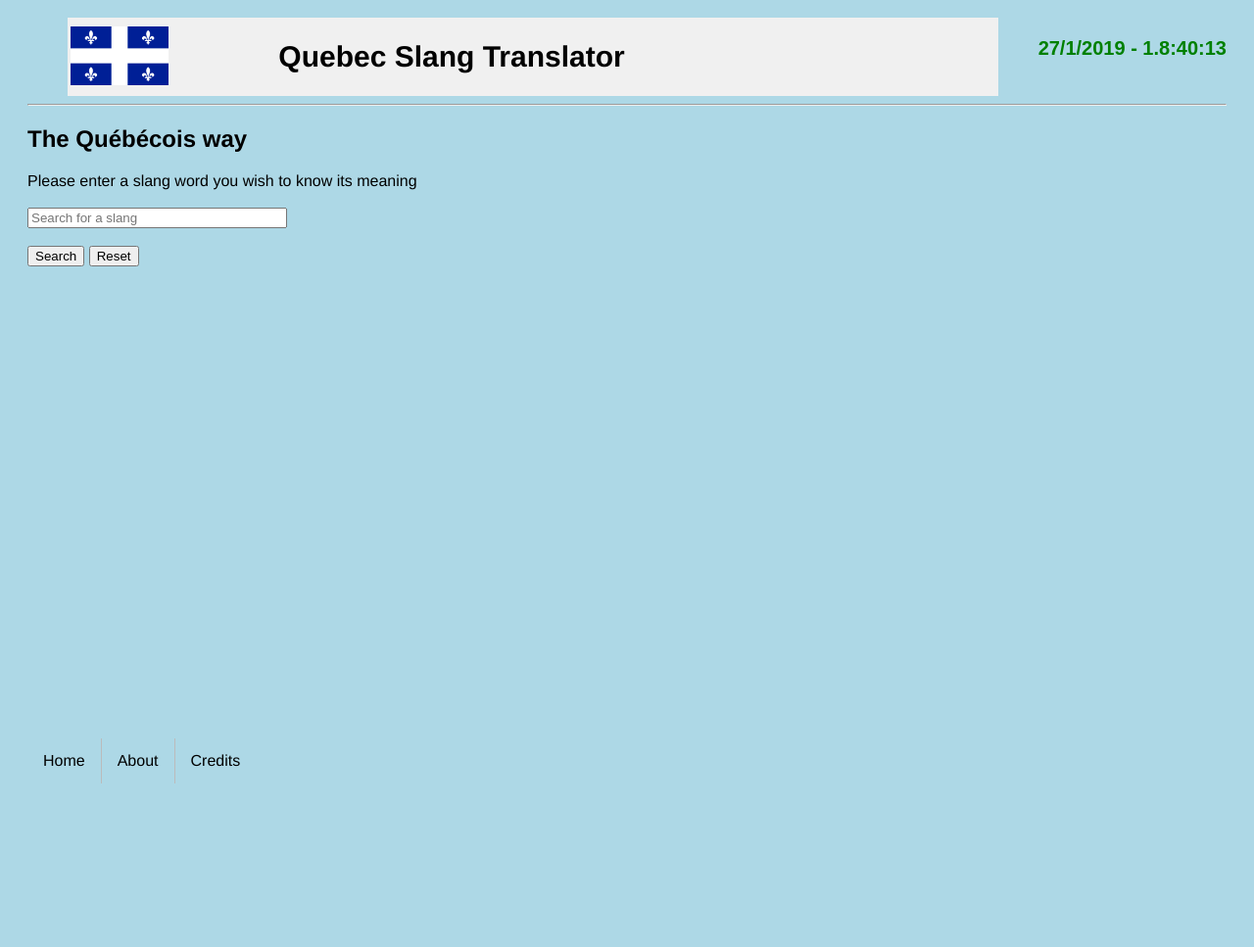
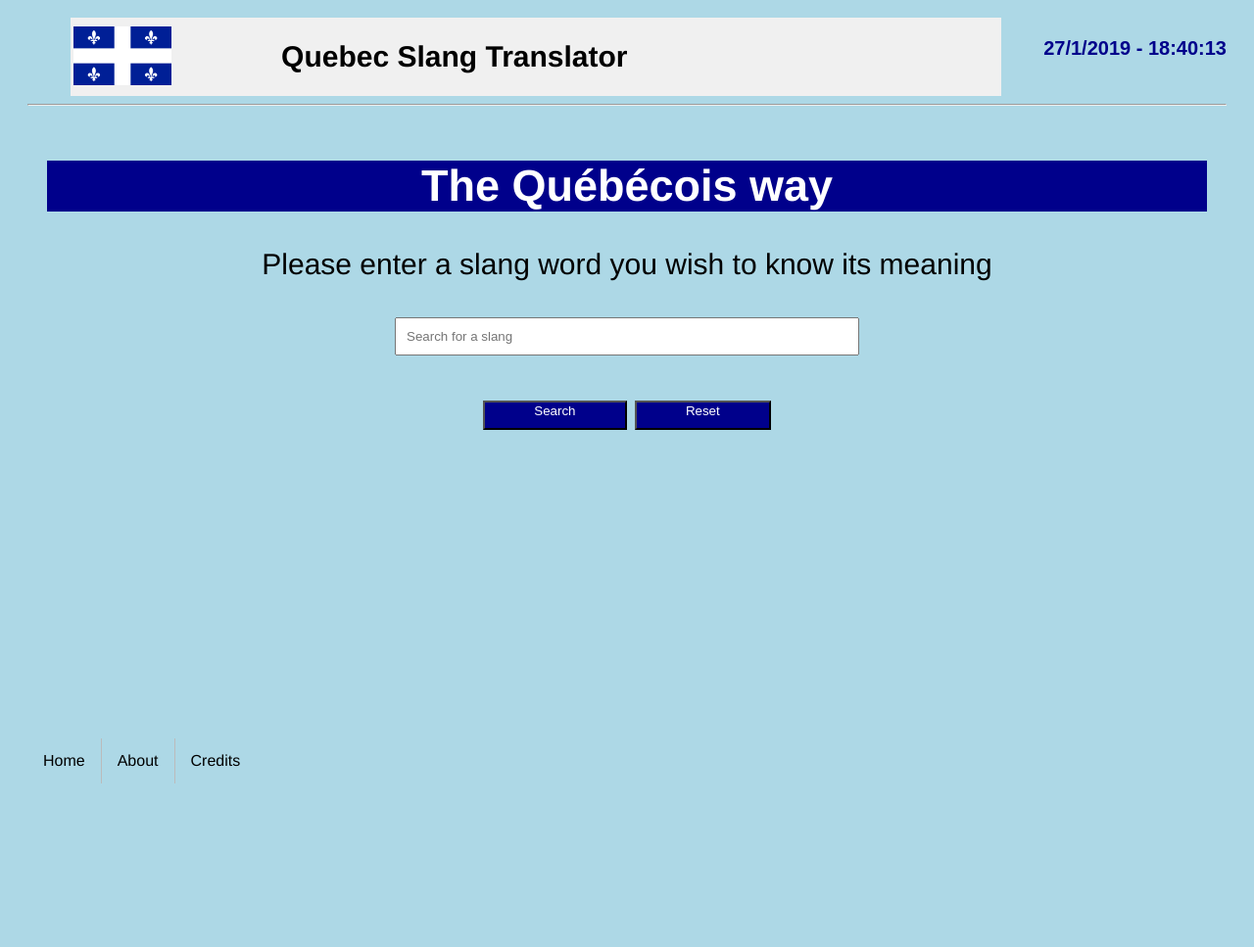
Before and after one commit to lekside1/ConUHacks-IV, a PHP site: page /mainPage.php in a window 1280 px wide. Shown: the whole page at 98% size. Before the commit the page ends 800 px from the top, so only its background shows below. Run offline with PHP 8.4, Linux system fonts and the light colour scheme.

Commit message:
css change

```diff
--- a/header.php
+++ b/header.php
@@ -38,7 +38,7 @@
                 clockSeconds += "0";
             }
             // time
-            var clockTime = clock.getDate() + "/" + (clock.getMonth()+1) + "/" + (clock.getYear()+1900) + " - " + (clockHour/10) + ":" + clockMin + ":" + clockSeconds;
+            var clockTime = clock.getDate() + "/" + (clock.getMonth()+1) + "/" + (clock.getYear()+1900) + " - " + (clockHour) + ":" + clockMin + ":" + clockSeconds;
 
             document.getElementById("clock").innerHTML = clockTime;
             refreshTime();
--- a/mainPage.php
+++ b/mainPage.php
@@ -5,16 +5,17 @@ $page_title = "Main page";
 include('header.php');
 ?>
 <!---------------------------------------------------------->
-<h2>The Québécois way</h2>
+
 
 <form action="search.php?go" method="POST">
+<h2>The Québécois way</h2>
 <label>
     Please enter a slang word you wish to know its meaning <br/>
     <br/>
-    <input type="text" name="word" size="30" placeholder="Search for a slang"/>
+    <input id="sbar" type="text" name="word" size="30" placeholder="Search for a slang"/>
     <br/><br/>
-    <input type="submit" value="Search" name="search"/>
-    <input type="reset" value="Reset"/><br/>
+    <input class="sbox" type="submit" value="Search" name="search"/>
+    <input class="sbox" type="reset" value="Reset"/><br/>
 </label>
 </form>
 
--- a/search.php
+++ b/search.php
@@ -6,7 +6,7 @@ include("header.php");
 <?php
 $host = "localhost";
 $username = "root";
-$password = "root";
+$password = "kennan";
 $database = "dictionary";
 $word = $_POST['word'];
 $search_value = $_POST["search"];
--- a/style.css
+++ b/style.css
@@ -13,6 +13,16 @@ body {
     background-color: lightblue;
     padding: 10px 20px;
     font-family: Helvetica, Arial, sans-serif;
+
+}
+
+
+form {
+    background-color: lightblue;
+    padding: 10px 20px;
+	text-align: center;
+    font-family: Helvetica, Arial, sans-serif;
+	font-size: 30px;
 }
 
 .about {
@@ -27,6 +37,30 @@ body {
 .home {
 	background-color: #002292;
 	color: red;
+}
+
+h2{
+background-color:darkblue;
+color:white;
+
+
+}
+
+.sbox{
+text-align:center;
+padding-top: 1	0px;
+padding-bottom: 10px;
+margin-bottom: 500px;
+padding-left:50px;
+padding-right:50px;
+background-color: darkblue;
+color:white;
+}
+
+#sbar{
+width: 450px;
+line-height: 10px;
+padding: 10px ;
 }
 
 div#foot {
@@ -65,7 +99,7 @@ div#foot {
 
 #clock  {
     float: right;
-    color:green;
+    color:darkblue;
     font-family: Arial, Helvetica, sans-serif;
     font-weight: bolder;
     font-size: 20px;
```
Also changed, not shown: slang.sql (+6 -6 lines).
